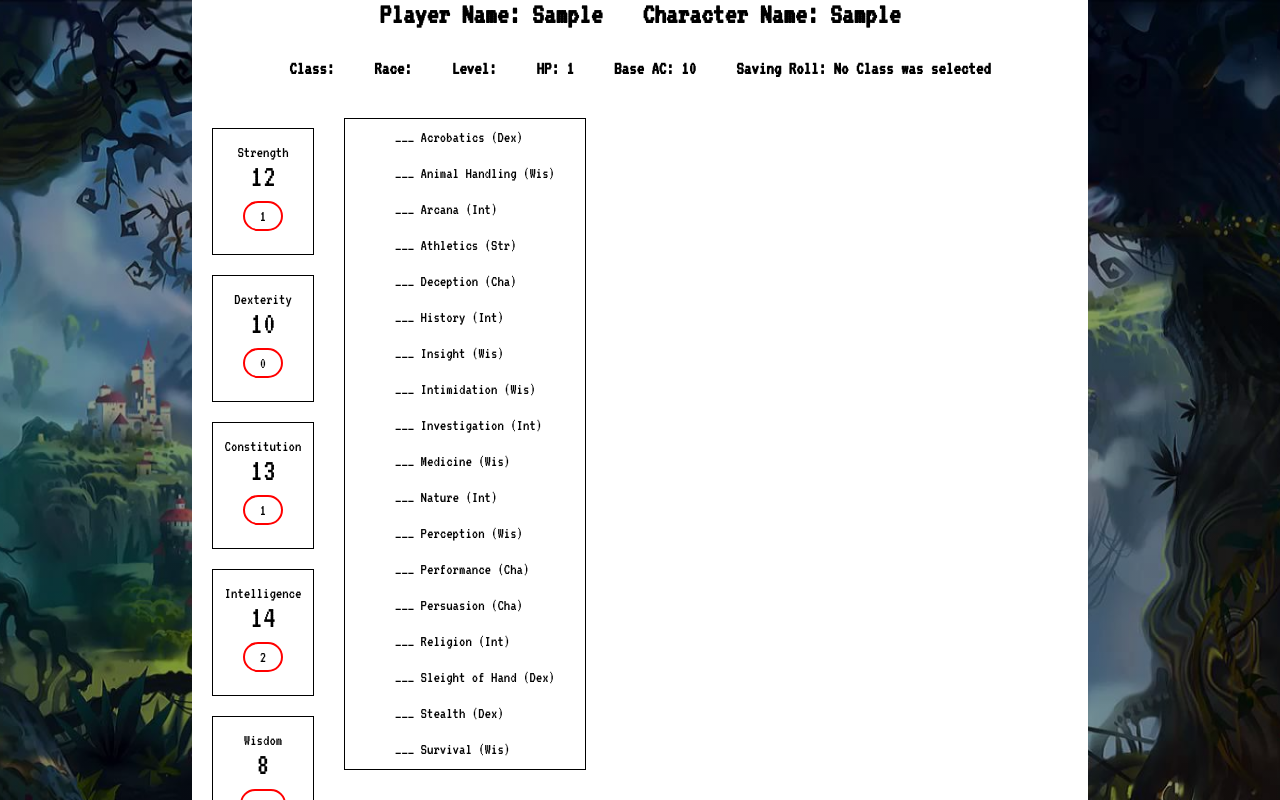
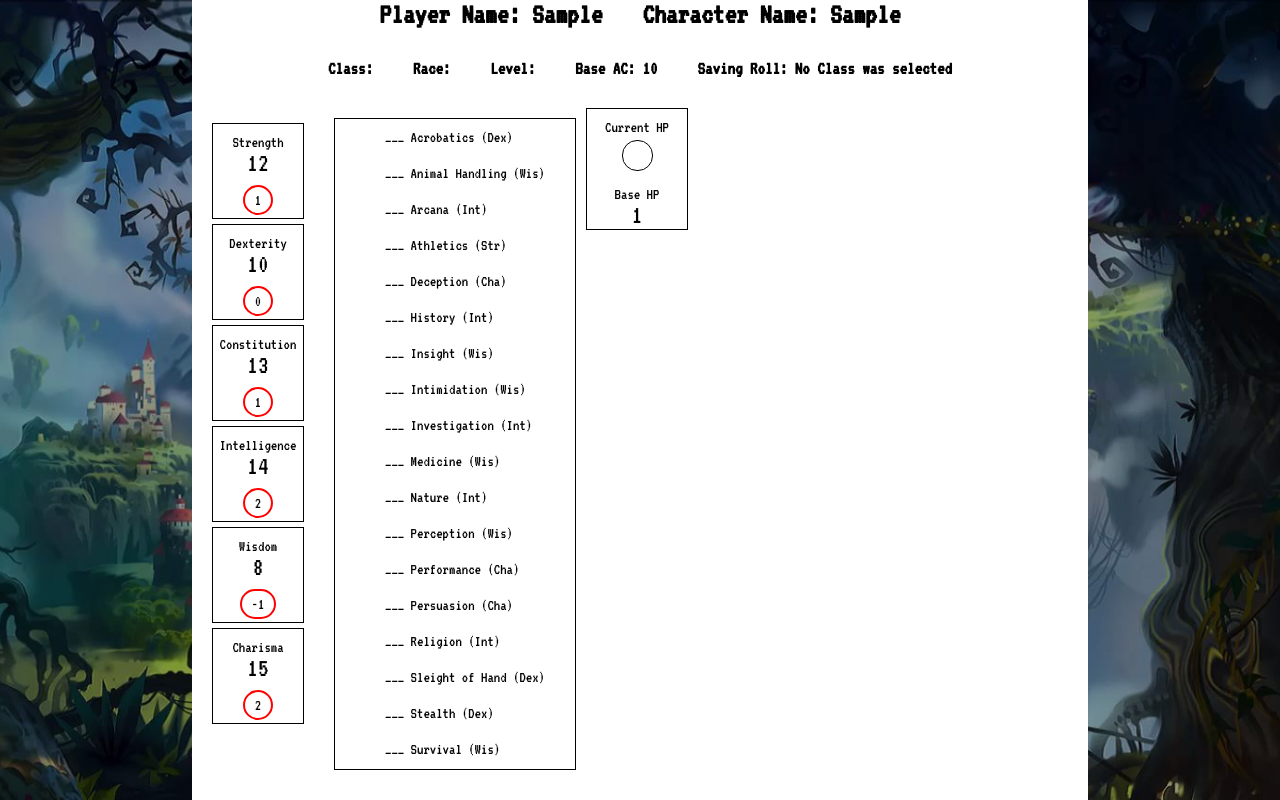
Before and after one commit to Jaden-Drury/Fantasy-Character-Generator, a React (Create React App) app in the folder finalproject/: page / in a window 1280 px wide. Both pictures are taken after typing "Sample", "Sample" into the empty fields and a click on the button "Generate Character". Shown: the top 800 px of the page. Built offline with nearby package versions, Linux system fonts and the light colour scheme; a web font is replaced by a local one.

Commit message:
Styling stats - NM

```diff
--- a/finalproject/src/App.css
+++ b/finalproject/src/App.css
@@ -100,7 +100,7 @@ button {
 
 #Printable{
     width:70%;
-    height:1000px;
+    height:842px;
     margin:0px auto;
     background-color: white;
     font-family: 'VT323', monospace;
@@ -110,22 +110,22 @@ button {
     list-style: none;
     margin:10px;
     padding:0;
-    display:flex;
     flex-wrap:wrap;
     flex-direction: column;
     justify-content: center;
 }
 
 .statList li{
-    padding:15px 0px 30px 0px;
-    width:100px;
+    padding:10px 0px 10px 0px;
+    width:90px;
     border:1px black solid;
     text-align: center;
-    margin:10px 10px;
+    margin:5px 10px;
 }
 
 .statNum{
-    font-size:24pt;
+    font-size:20pt;
+    margin:0;
 }
 
 .wrapper{
@@ -182,7 +182,8 @@ form input{
 .modifier{
     border:2px solid red;
     border-radius: 15px 15px 15px;
-    padding:5px 15px;
+    padding:5px 10px;
+    margin:0;
 }
 
 #skillBonuses{
@@ -201,4 +202,37 @@ form input{
 
 #statWrapper{
     display: flex;
+    height:842px;
 }
+
+#hp{
+    border:1px solid black;
+    width:100px;
+    height:120px;
+}
+
+#hp p{
+    font-size: 12pt;
+    margin:0;
+    padding-top:10px;
+    text-align: center;
+}
+
+#hp label{
+    font-size: 20pt;
+    display: block;
+    text-align: center;
+    padding-bottom:10px;
+    margin-bottom:5px;
+}
+
+.circle{
+    border:1px solid black;
+    border-radius: 15px 15px 15px;
+    padding:10px 10px;
+    margin:5px auto;
+    height:9px;
+    width:9px;
+    text-align: center;
+    display: block;
+}
--- a/finalproject/src/Printable.js
+++ b/finalproject/src/Printable.js
@@ -315,7 +315,6 @@ class Printable extends Component{
                     <h3>Class: {this.props.userClass}</h3>
                     <h3>Race: {this.props.race}</h3>
                     <h3>Level: {this.props.level}</h3>
-                    <h3>HP: {this.state.hitPoints + this.abilityModifiers(this.state.constitution) + this.leveledHP()}</h3>
                     <h3>Base AC: {this.abilityModifiers(this.state.dexterity) + 10}</h3>
                     <h3>Saving Roll: {this.savingRoll()}</h3>
                 </div>
@@ -387,6 +386,13 @@ class Printable extends Component{
                         <li>___ Survival (Wis)</li>
                     </ol>
 
+                    <div id="hp">
+                        <p>Current HP</p>
+                        <label className="circle">   </label>
+                        <p>Base HP</p>
+                        <label>{this.state.hitPoints + this.abilityModifiers(this.state.constitution) + this.leveledHP()}</label>
+                    </div>
+
                 </div>
 
                 <p id="footnote">Note: The above scores, modifiers, and hp are not including the two point additional ability score improvements that occur at 4th, 8th, 12th, 16th, and 19th level.</p>
```
